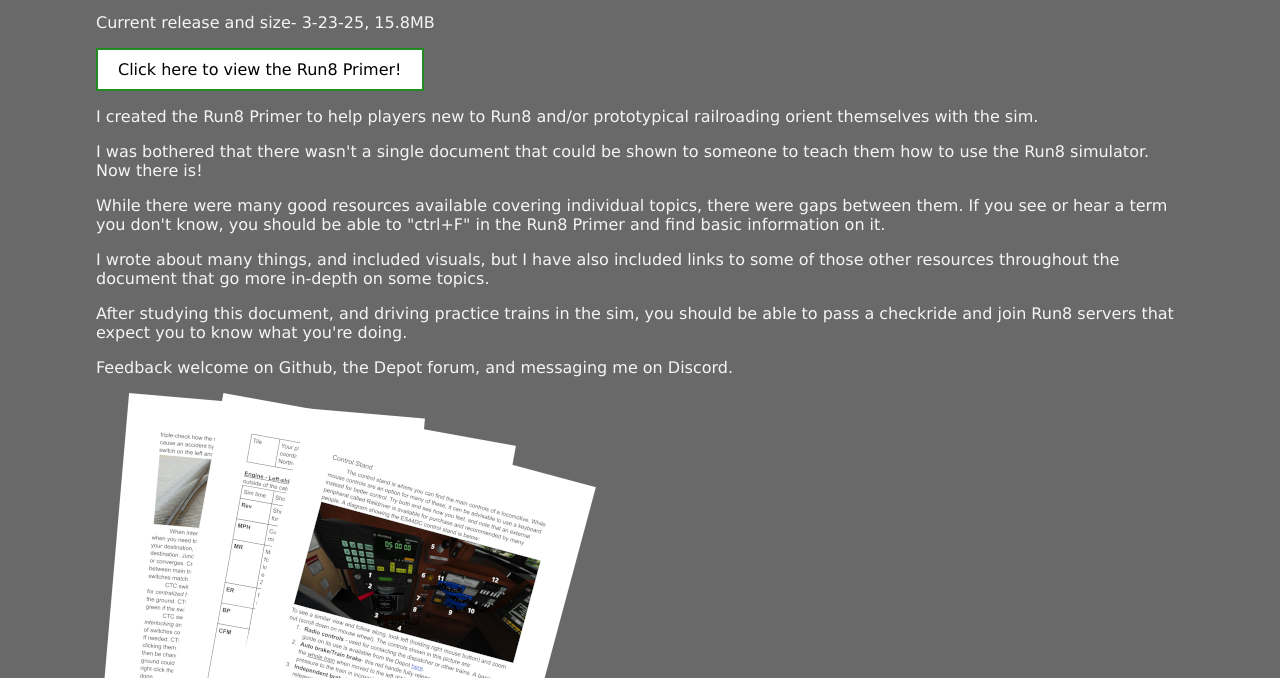
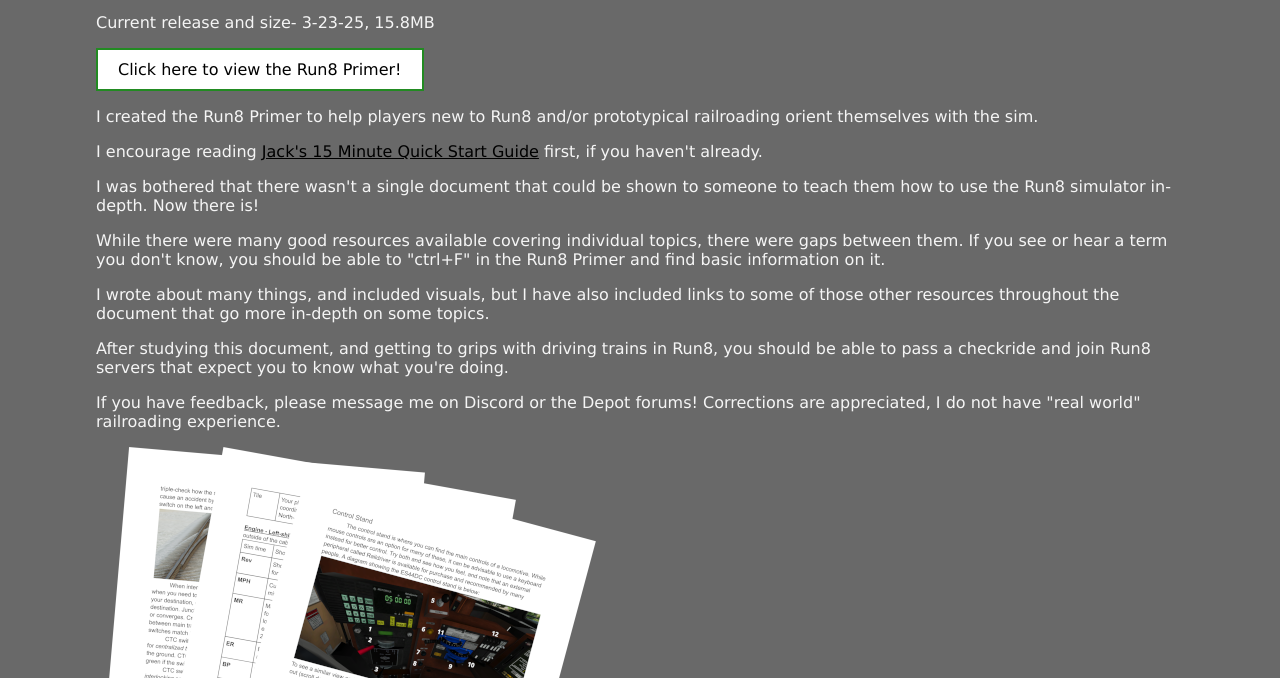
Before and after one commit to SmashedFinger/SmashedFinger.github.io, a plain HTML site: page index.html in a window 1280 px wide. Shown: the part 122-800 px from the top of the page. Drawn offline with Linux system fonts and the light colour scheme.

Commit message:
some more changes before sharing

```diff
--- a/SmashedStyle.css
+++ b/SmashedStyle.css
@@ -8,7 +8,7 @@ color: WhiteSmoke;
 h1 {
 	text-align: center;
 }
-a:link, a:visited {
+#primer a:link, a:visited {
   background-color: white;
   color: black;
   border: 2px solid ForestGreen;
@@ -18,7 +18,14 @@ a:link, a:visited {
   display: inline-block;
 }
 
-a:hover, a:active {
+#primer a:hover, a:active {
   background-color: ForestGreen;
   color: white;
 }
+#Jack a:link, a:visited {
+  color: black;
+}
+
+#Jack a:hover, a:active {
+  color: white;
+}
--- a/index.html
+++ b/index.html
@@ -6,14 +6,20 @@
 <h1>SmashedFinger's Github website</h1>
 <p>You're probably here for the <b>Run8 Primer</b> that I created. Please click the link button below to view the PDF, or read on for more information!</p>
 <p>Current release and size- 3-23-25, 15.8MB</p>
+<div id="primer">
 <a href="\Run8PrimerReleases\Run8PrimerV.3-23-25.pdf">Click here to view the Run8 Primer!</a>
+</div>
 <p>I created the Run8 Primer to help players new to Run8 and/or prototypical railroading orient themselves with the sim.</p>
-<p>I was bothered that there wasn't a single document that could be shown to someone to teach them how to use the Run8 simulator. Now there is!</p>
+<div id="Jack">
+<p>I encourage reading <a href="http://run8guides.com">Jack's 15 Minute Quick Start Guide</a> first, if you haven't already.
+</div>
+<p>I was bothered that there wasn't a single document that could be shown to someone to teach them how to use the Run8 simulator in-depth. Now there is!</p>
 <p>While there were many good resources available covering individual topics, there were gaps between them. If you see or hear a term you don't know, you should be able to "ctrl+F" in the Run8 Primer and find basic information on it.</p>
 <p>I wrote about many things, and included visuals, but I have also included links to some of those other resources throughout the document that go more in-depth on some topics.</p>
-<p>After studying this document, and driving practice trains in the sim, you should be able to pass a checkride and join Run8 servers that expect you to know what you're doing.</p>
-<p>Feedback welcome on Github, the Depot forum, and messaging me on Discord.</p>
+<p>After studying this document, and getting to grips with driving trains in Run8, you should be able to pass a checkride and join Run8 servers that expect you to know what you're doing.</p>
+<p>If you have feedback, please message me on Discord or the Depot forums! Corrections are appreciated, I do not have "real world" railroading experience.</p>
 <img src="Run8 primer promo.png">
+<p>Thank you to everyone who has taught me the knowledge I'm passing on in writing! I would not have done this if not for the love of the community.</p>
 <p>Hosted with GitHub Pages.</p>
 </body>
 </html>
```
